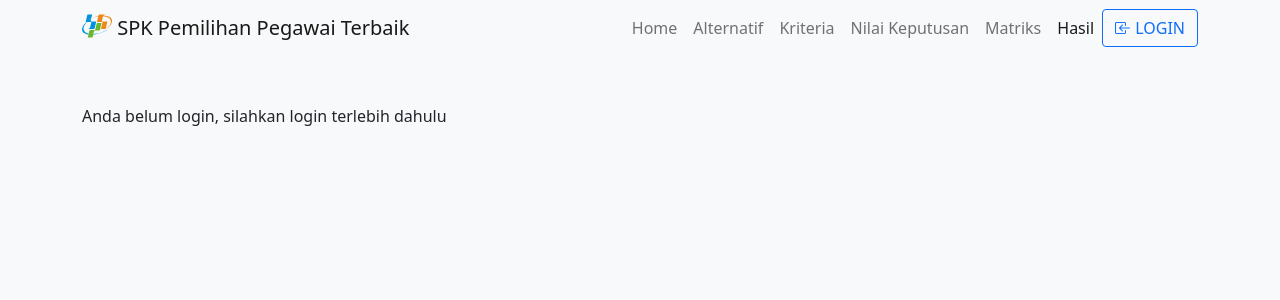
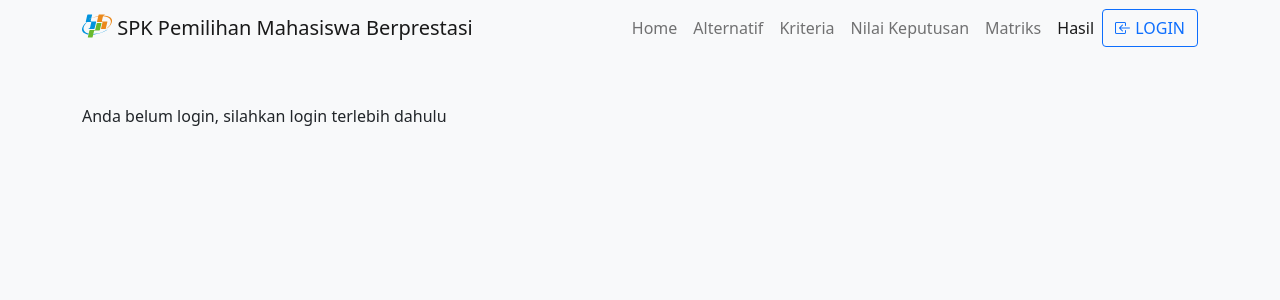
Before and after one commit to KevinAbhista/TASPK, a PHP site: page /hasil.php in a window 1280 px wide. Shown: the top 300 px of the page. Run offline with PHP 8.4, Linux system fonts and the light colour scheme; some libraries are stand-ins or nearby versions.

Commit message:
hasil.php diubah

```diff
--- a/hasil.php
+++ b/hasil.php
@@ -18,7 +18,7 @@ session_start();
             <a class="navbar-brand" href="#">
                 <img src="assets/img/Lambang_Badan_Pusat_Statistik_(BPS)_Indonesia.svg" alt="Logo BPS" width="30"
                     height="24" class="d-inline-block align-text-top">
-                SPK Pemilihan Pegawai Terbaik
+                SPK Pemilihan Mahasiswa Berprestasi
             </a>
             <button class="navbar-toggler" type="button" data-bs-toggle="collapse"
                 data-bs-target="#navbarSupportedContent" aria-controls="navbarSupportedContent" aria-expanded="false"
```
